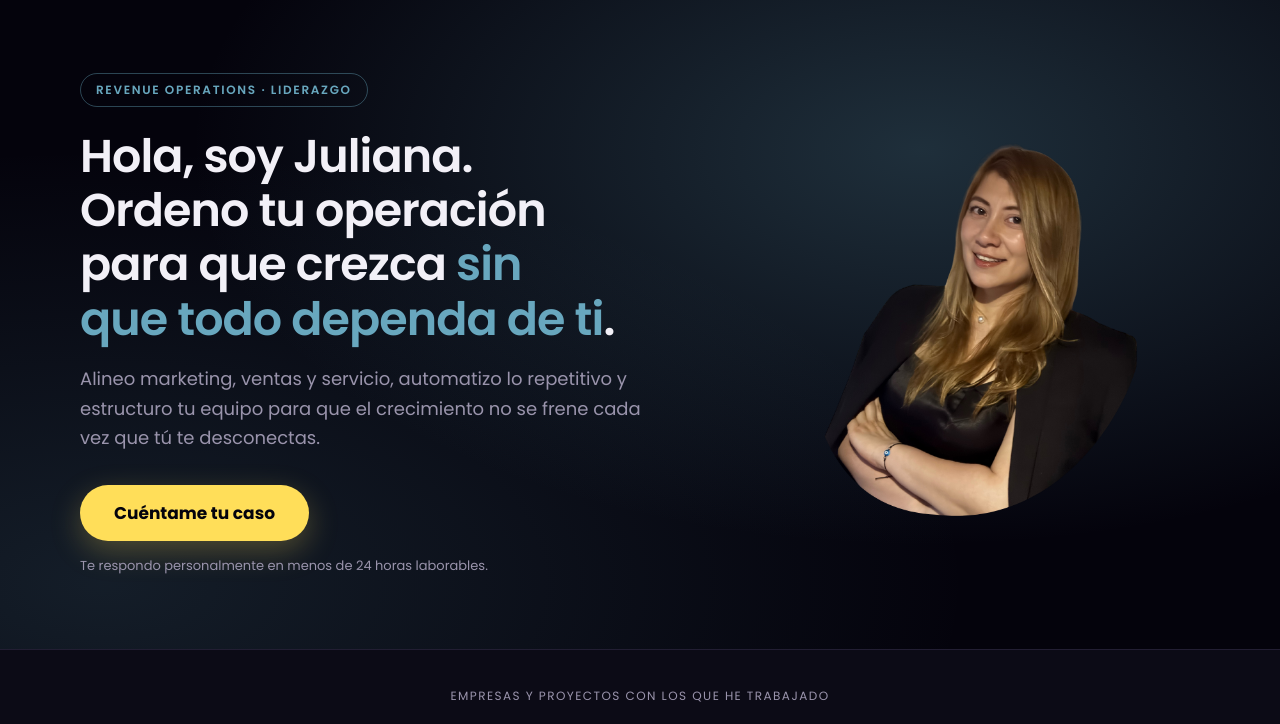
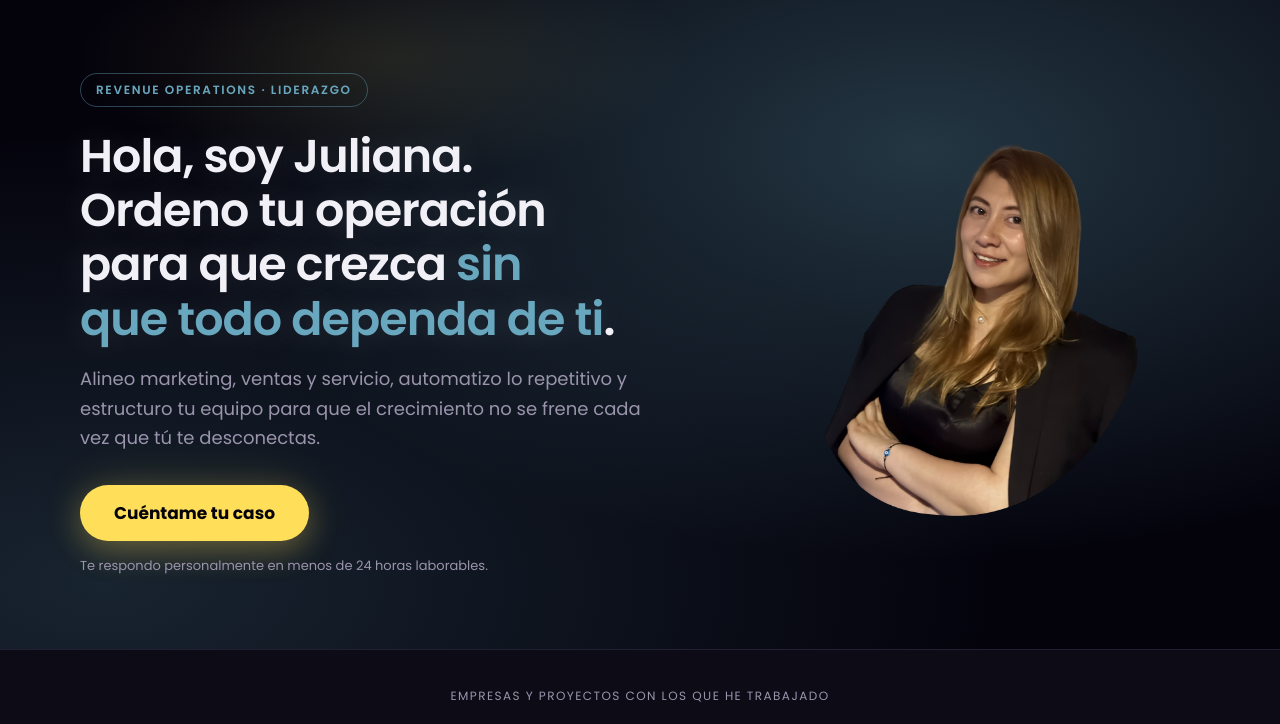
Before and after one commit to Julianaibanez/julianaibanez-web, a plain HTML site: page index.html in a window 1280 px wide. Shown: the part 76-800 px from the top of the page. Drawn offline with Linux system fonts and the light colour scheme.

Commit message:
Brillo elegante sutil en hero y boton principal

```diff
--- a/index.html
+++ b/index.html
@@ -43,18 +43,18 @@ h1,h2,h3{margin:0;line-height:1.18;font-weight:600;text-wrap:balance}
 @media(max-width:760px){.hdr-links a.nolink{display:none}}
 
 /* Botones */
-.btn{display:inline-block;background:var(--amber);color:#04030C;font-weight:700;font-size:17px;line-height:1.2;text-decoration:none;padding:18px 34px;border:none;border-radius:999px;cursor:pointer;font-family:inherit;transition:transform .15s ease,box-shadow .15s ease;box-shadow:0 10px 30px rgba(255,222,89,.26)}
-.btn:hover,.btn:focus{transform:translateY(-2px);box-shadow:0 14px 38px rgba(255,222,89,.40);color:#04030C}
+.btn{display:inline-block;background:var(--amber);color:#04030C;font-weight:700;font-size:17px;line-height:1.2;text-decoration:none;padding:18px 34px;border:none;border-radius:999px;cursor:pointer;font-family:inherit;transition:transform .15s ease,box-shadow .15s ease;box-shadow:0 10px 30px rgba(255,222,89,.26),0 0 46px rgba(255,222,89,.16)}
+.btn:hover,.btn:focus{transform:translateY(-2px);box-shadow:0 14px 38px rgba(255,222,89,.40),0 0 60px rgba(255,222,89,.24);color:#04030C}
 .btn:focus-visible{outline:3px solid var(--cyan);outline-offset:3px}
 .note{font-size:13px;color:var(--muted);margin:14px 0 0}
 .sec-link{display:inline-block;margin-top:14px;font-size:14px;color:var(--cyan);text-decoration:none;border-bottom:1px solid rgba(104,167,190,.45)}
 .sec-link:hover{border-bottom-color:transparent}
 
 /* Hero */
-.hero{position:relative;overflow:hidden;background:radial-gradient(ellipse at 72% 24%,rgba(78,125,142,.36),transparent 56%),radial-gradient(ellipse at 8% 90%,rgba(104,167,190,.16),transparent 52%),var(--ground)}
+.hero{position:relative;overflow:hidden;background:radial-gradient(ellipse at 72% 24%,rgba(78,125,142,.42),transparent 58%),radial-gradient(ellipse at 8% 90%,rgba(104,167,190,.20),transparent 54%),radial-gradient(ellipse 40% 30% at 30% 10%,rgba(255,222,89,.10),transparent 60%),var(--ground)}
 .hero-in{display:grid;grid-template-columns:1.08fr .92fr;gap:48px;align-items:center;padding:80px 0 72px}
 .eyebrow{display:inline-block;font-size:12px;font-weight:600;letter-spacing:.14em;text-transform:uppercase;color:var(--cyan);border:1px solid rgba(104,167,190,.4);border-radius:999px;padding:6px 15px;margin-bottom:22px}
-.hero h1{font-size:clamp(30px,4.2vw,46px);letter-spacing:-.02em;margin-bottom:18px}
+.hero h1{font-size:clamp(30px,4.2vw,46px);letter-spacing:-.02em;margin-bottom:18px;text-shadow:0 0 34px rgba(255,255,255,.14)}
 .hero h1 span{color:var(--cyan)}
 .hero p.sub{color:var(--muted);font-size:18px;max-width:50ch;margin:0 0 32px}
 .hero-img{position:relative}
```
